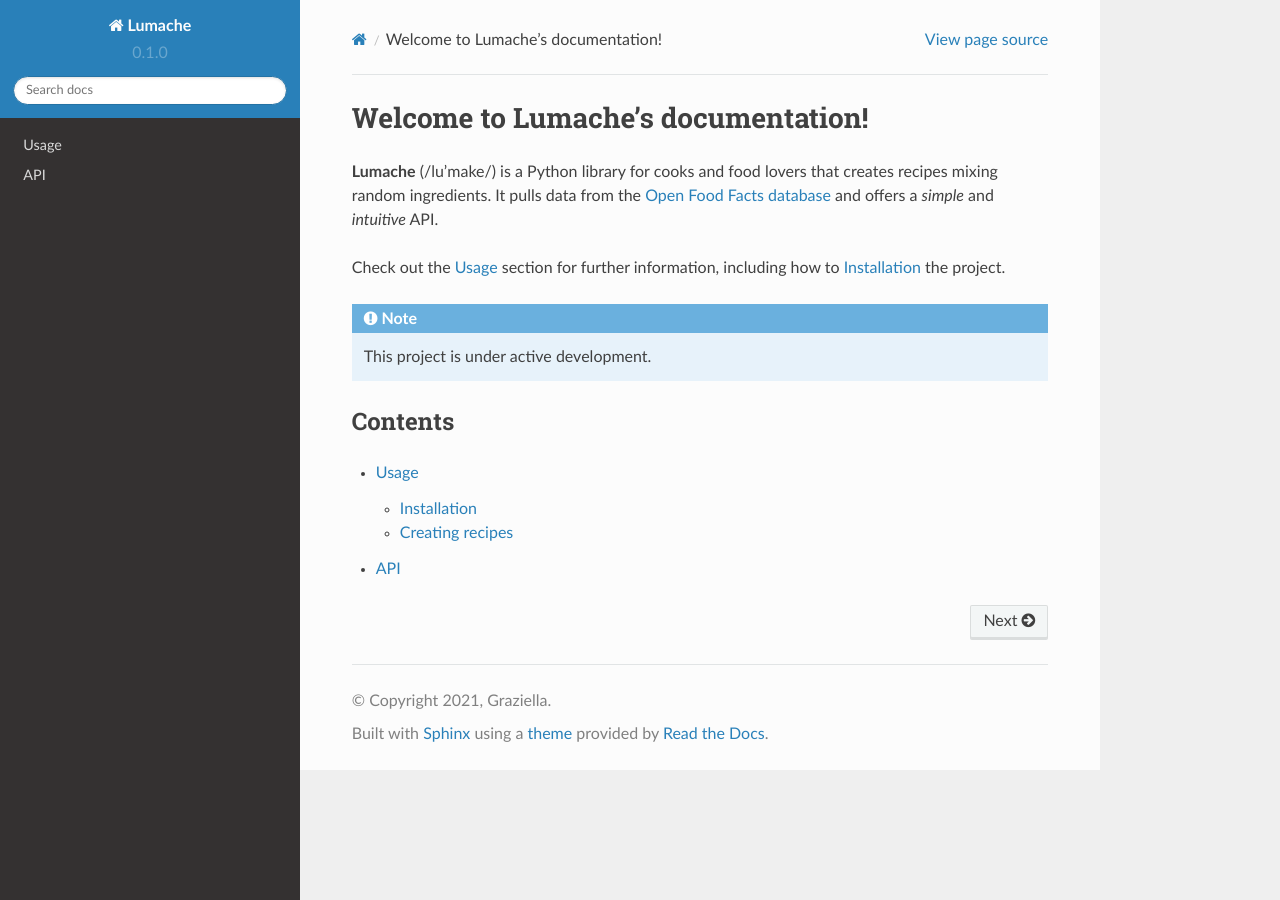
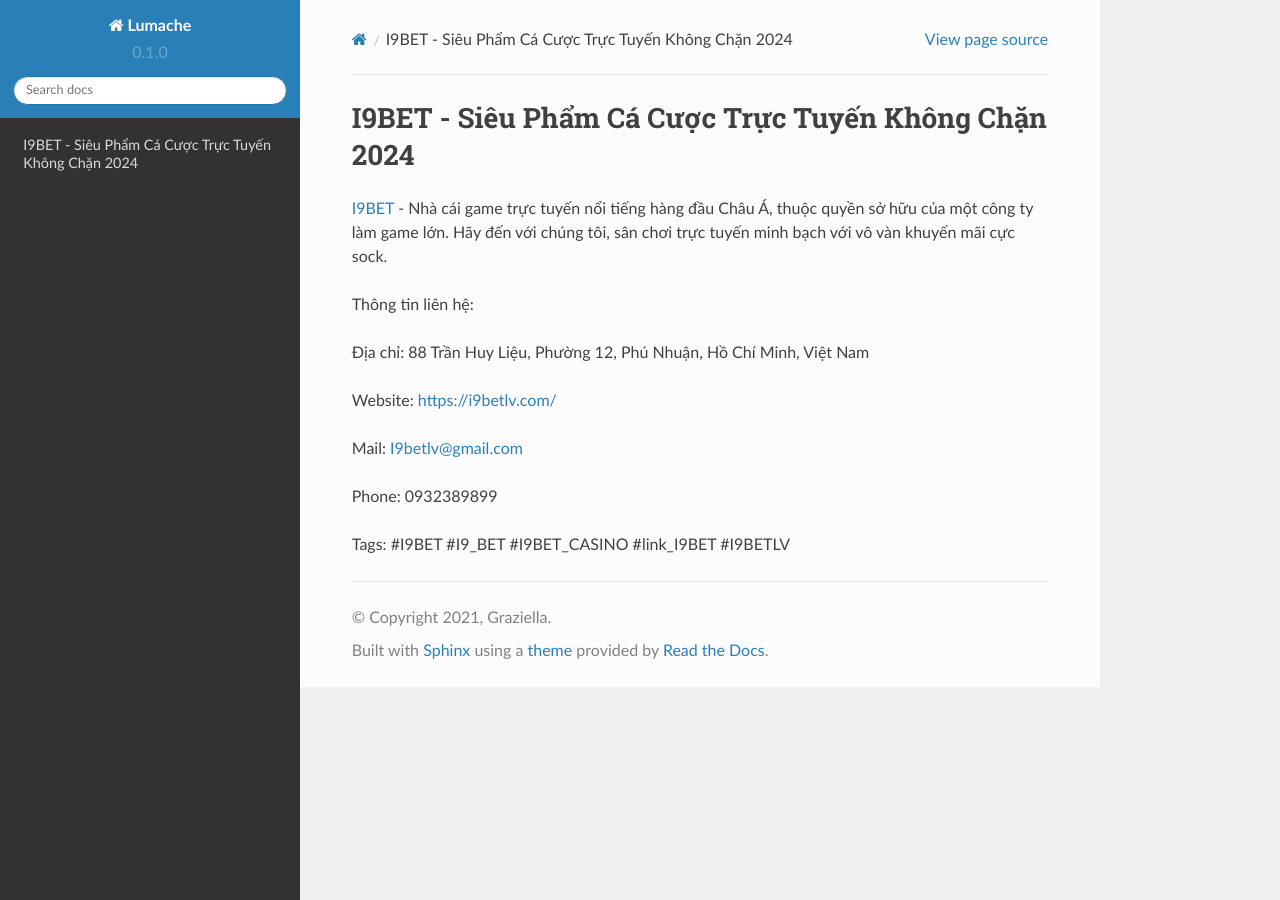
Before and after one commit to antonniotrombeta/i9betlv, a Sphinx documentation site: the page built from docs/source/index.rst, in a window 1280 px wide. Built offline with Sphinx 7.4.7 and the Read the Docs theme 2.0.0, drawn with Linux system fonts in a browser that asks for light colours.

Commit message:
Update index.rst

```diff
--- a/docs/source/index.rst
+++ b/docs/source/index.rst
@@ -1,22 +1,16 @@
-Welcome to Lumache's documentation!
+I9BET - Siêu Phẩm Cá Cược Trực Tuyến Không Chặn 2024
 ===================================
 
-**Lumache** (/lu'make/) is a Python library for cooks and food lovers
-that creates recipes mixing random ingredients.
-It pulls data from the `Open Food Facts database <https://world.openfoodfacts.org/>`_
-and offers a *simple* and *intuitive* API.
+`I9BET <https://i9betlv.com/>`_ - Nhà cái game trực tuyến nổi tiếng hàng đầu Châu Á, thuộc quyền sở hữu của một công ty làm game lớn. Hãy đến với chúng tôi, sân chơi trực tuyến minh bạch với vô vàn khuyến mãi cực sock.
 
-Check out the :doc:`usage` section for further information, including
-how to :ref:`installation` the project.
+Thông tin liên hệ:
 
-.. note::
+Địa chỉ: 88 Trần Huy Liệu, Phường 12, Phú Nhuận, Hồ Chí Minh, Việt Nam
 
-   This project is under active development.
+Website: https://i9betlv.com/
 
-Contents
---------
+Mail: I9betlv@gmail.com
 
-.. toctree::
+Phone: 0932389899
 
-   usage
-   api
+Tags: #I9BET #I9_BET #I9BET_CASINO #link_I9BET #I9BETLV
```
